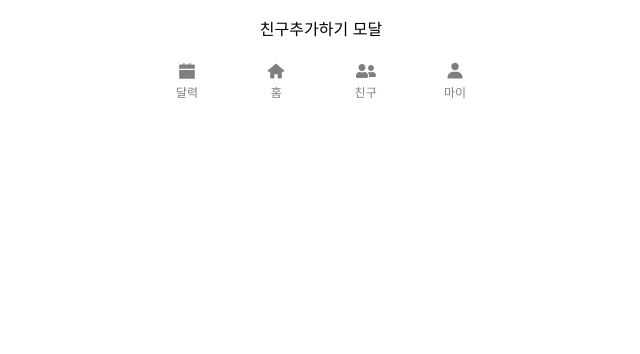
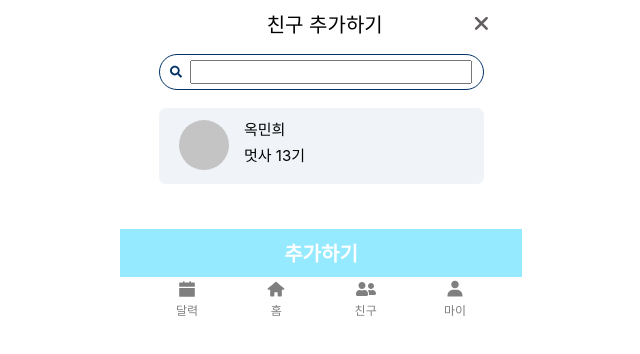
Before and after one commit to Miniproject-Boopower/FE, a React (Create React App) app: page /friendaddmodal in a window 1280 px wide. Shown: the top 354 px of the page, without its empty margins (319-959 px from the left). Built offline with nearby package versions, Linux system fonts and the light colour scheme.

Commit message:
모달2개생성

```diff
--- a/src/pages/Friendaddmodal.jsx
+++ b/src/pages/Friendaddmodal.jsx
@@ -1,5 +1,208 @@
-export default function FriendaddModal(){
+import styled from "styled-components";
+import { FaXmark } from "react-icons/fa6";
+import { FaSearch } from "react-icons/fa";
+
+const PageContainer = styled.div`
+    width: 25.125rem;
+    height: 17.125rem;
+    flex-direction: Column;
+    display: flex;
+    background-color: #FFF;
+    padding : 0rem;
+    box-sizing: border-box;
+    border-radius: 0.625rem;
+    background: #FFF;
+`
+
+const HeaderContainer = styled.div`
+    width: 25.125rem;
+    height: 2.9375rem;
+    flex-shrink: 0;
+    background-color: white;
+    padding: 0.5rem 1.44rem 0.5rem 8.7rem;
+    box-sizing: border-box;
+    display: flex;
+    flex-direction: Row;
+    justify-content: center;
+    align-items: center;
+    gap: 5.5rem;
+`
+
+const AddFriendText = styled.div`
+    color: #000;
+    font-family: Inter;
+    font-size: 1.25rem;
+    font-style: normal;
+    font-weight: 400;
+    line-height: normal;
+    display: flex;
+    justify-content: center;
+    align-items: center;
+`
+const CancelIcon = styled(FaXmark)`
+   width: 1.3rem;
+    height: 1.3rem;
+    flex-shrink: 0;
+    fill: #635F5F;
+    box-sizing: border-box;
+    display: flex;
+`
+const SearchContainer = styled.div`
+    width: 25.125rem;
+    height: 3.0625rem;
+    flex-shrink: 0;
+    background-color: white;
+    padding: 0.5rem;
+    box-sizing: border-box;
+    display: flex;
+    justify-content: center;
+    align-items: center;
+    `
+const SearchBox = styled.div`
+    width: 20.3125rem;
+    height: 2.25rem;
+    flex-shrink: 0;
+    border-radius: 1.875rem;
+    border: 1px solid #036;
+    background: #FFF;
+    paading: 0.5rem;
+    box-sizing: border-box;
+    display: flex;
+    justify-content: center;
+    align-items: center;
+    gap: 0.44rem;
+`
+const SearchInput = styled.input`
+    width: 17.125rem;
+    height: 1.125rem;
+    flex-shrink: 0;
+    boreder: none;
+`
+const SearchIcon = styled(FaSearch)`
+    width: 0.75rem;
+    height: 0.82863rem;
+    flex-shrink: 0;
+    fill: #036;
+`
+const FriendContainer = styled.div`
+    width: 25.125rem;
+    height: 6.1875rem;
+    flex-shrink: 0;
+    background-color: white;
+    padding: 0.6rem;
+    box-sizing: border-box;
+    display: flex;
+    justify-content: center;
+    align-items: center;
+`
+const FriendBox = styled.div`
+    width: 20.3125rem;
+    height: 4.75rem;
+    flex-shrink: 0;
+    border-radius: 0.4375rem;
+    background: #F0F4F8;
+    padding: 0.8rem 10rem 0.9rem 1.25rem;
+    box-sizing: border-box;
+    display: flex;
+    flex-direction: row;
+    justify-content: flex-start;
+    align-items: center;
+    gap: 0.87rem;
+`
+const Myimg = styled.div`
+    width: 3.125rem;
+    height: 3.125rem;
+    flex-shrink: 0;
+    border-radius: 3.125rem;
+    background: #C4C4C4;
+    box-sizing: border-box;
+    display: flex;
+    justify-content: center;
+    align-items: center;
+`
+const FriendBox2 = styled.div`
+    width: 4.875rem;
+    height: 3.5625rem;
+    flex-shrink: 0;
+    flex-direction: column;
+    justify-content: flex-start;
+    display: flex;
+    gap: 0.3rem;
+    padding: 0rem;
+    text-align: left;
+    box-sizing: border-box;
+    padding: 0.1rem;
+`
+const FriendName = styled.div`
+    text-align: left;
+    font-family: Inter;
+    font-size: 0.9375rem;
+    font-style: normal;
+    font-weight: 400;
+    line-height: normal;
+    display: flex;
+    justify-content: flex-start;
+
+`
+const FriendInfo = styled.div`
+    color: #000;
+    font-family: Inter;
+    font-size: 0.9375rem;
+    font-style: normal;
+    font-weight: 400;
+    line-height: normal;
+`
+const AddButtonContainer = styled.div`
+    width: 25.125rem;
+    height: 5.125rem;
+    display: flex;
+    flex-shrink: 0;
+    background-color: white;
+    padding: 2.12rem 0rem 0rem 0rem;
+    box-sizing: border-box;
+`
+const AddButton = styled.div`
+    display: flex;
+    width: 25.125rem;
+    padding: 0.75rem;
+    justify-content: center;
+    align-items: center;
+    background: #96EAFF;
+    color: #FFF;
+    font-family: Inter;
+    font-size: 1.25rem;
+    font-style: normal;
+    font-weight: 700;
+    line-height: normal;
+`
+
+export default function Friendaddmodal(){
     return(
-        <p>친구추가하기 모달</p>
+            <PageContainer>
+                <HeaderContainer>
+                    <AddFriendText>친구 추가하기</AddFriendText>
+                    <CancelIcon/>
+                </HeaderContainer>
+
+                <SearchContainer>
+                    <SearchBox>
+                        <SearchIcon/> <SearchInput/>
+                    </SearchBox>
+                </SearchContainer>
+
+                <FriendContainer>
+                    <FriendBox>
+                        <Myimg/>
+                        <FriendBox2>
+                            <FriendName>옥민희</FriendName>
+                            <FriendInfo>멋사 13기</FriendInfo>
+                        </FriendBox2>
+                    </FriendBox>
+                </FriendContainer>
+
+                <AddButtonContainer>
+                    <AddButton>추가하기</AddButton>
+                </AddButtonContainer>
+            </PageContainer>
     )
 }
--- a/src/pages/Friendsendmodal.jsx
+++ b/src/pages/Friendsendmodal.jsx
@@ -1,5 +1,83 @@
+import styled from "styled-components";
+
+const PageContainer = styled.div`
+width: 25.125rem;
+height: 17.125rem;
+border-radius: 0.625rem;
+background: #FFF;
+padding: 4.44rem 0.69rem 0.69rem 1.81rem;
+box-sizing: border-box;
+display: flex;
+flex-direction: column;
+gap: 1rem;
+`
+const RequestContainer = styled.div`
+    width: 23.8125rem;
+    height: 2.125rem;
+    flex-shrink: 0;
+    color: #000;
+    font-family: Inter;
+    font-size: 1.25rem;
+    font-style: normal;
+    font-weight: 500;
+    line-height: normal;
+    display: flex;
+    justify-content: center;
+    align-items: center;
+`
+const RequestContainer2 = styled.div`
+    width: 23.8125rem;
+    height: 5.1875rem;
+    flex-shrink: 0;
+    color: #000;
+    display: flex;
+    justify-content: center;
+    padding: 1.6rem 5.3rem 0.5rem 5.3rem;
+    box-sizing: border-box;
+
+`
+const RequestButton = styled.div`
+    width: 12.75rem;
+    height: 3rem;
+    display: flex;
+    flex-shrink: 0;
+    justify-content: center;
+    align-items: center;
+    border-radius: 0.4375rem;
+    background: #96EAFF;
+    color: #FFF;
+    font-family: Inter;
+    font-size: 1.25rem;
+    font-style: normal;
+    font-weight: 400;
+    line-height: normal;
+`
+const CancelContainer = styled.div`
+    width: 23.8125rem;
+    height: 1.5rem;
+    flex-shrink: 0;
+    color: rgba(0, 0, 0, 0.50);
+    font-family: Inter;
+    font-size: 1.25rem;
+    font-style: normal;
+    font-weight: 400;
+    line-height: normal;
+    display: flex;
+    justify-content: center;
+    align-items: center;
+`
+
 export default function FriendsendModal(){
     return(
-        <p>친구 요청 보내기 모달달</p>
+        <PageContainer>
+            <RequestContainer>옥민희 님에게 친구 요청을 보낼까요?</RequestContainer>
+
+
+            <RequestContainer2>
+                <RequestButton>친구 요청 보내기</RequestButton>
+            </RequestContainer2>
+
+            <CancelContainer>취소</CancelContainer>
+        </PageContainer>
     )
 }
```
